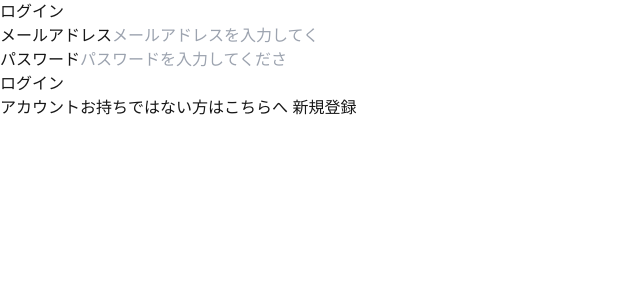
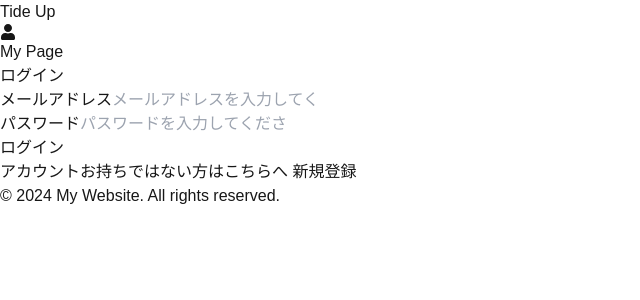
Before and after one commit to ms-engineer-bc24-07/FinalProject_teamD, a Next.js app in the folder frontend/: page /auth/login in a window 1280 px wide. Shown: the top 300 px of the page, without its empty margins (0-640 px from the left). Built offline with nearby package versions, Linux system fonts and the light colour scheme; no server answers.

Commit message:
fix.スマホ画面調整、ヘッダーとフッターを追加

```diff
--- a/frontend/src/app/layout.tsx
+++ b/frontend/src/app/layout.tsx
@@ -1,6 +1,8 @@
 import type { Metadata } from "next";
 import localFont from "next/font/local";
 import "./globals.css";
+import Header from "../components/Header";
+import Footer from "../components/Footer";
 
 const geistSans = localFont({
   src: "./fonts/GeistVF.woff",
@@ -24,11 +26,14 @@ export default function RootLayout({
   children: React.ReactNode;
 }>) {
   return (
-    <html lang="en">
+    <html lang="ja">
+      {/* max-w-sm: TailwindCSSのクラスで、コンテナの最大幅を「スモールサイズ」に制限します（通常640px）。 mx-auto: 水平方向に中央揃えします。 */}
       <body
-        className={`${geistSans.variable} ${geistMono.variable} antialiased`}
+        className={`${geistSans.variable} ${geistMono.variable} antialiased max-w-sm mx-auto`}
       >
+        <Header />
         {children}
+        <Footer />
       </body>
     </html>
   );
```
